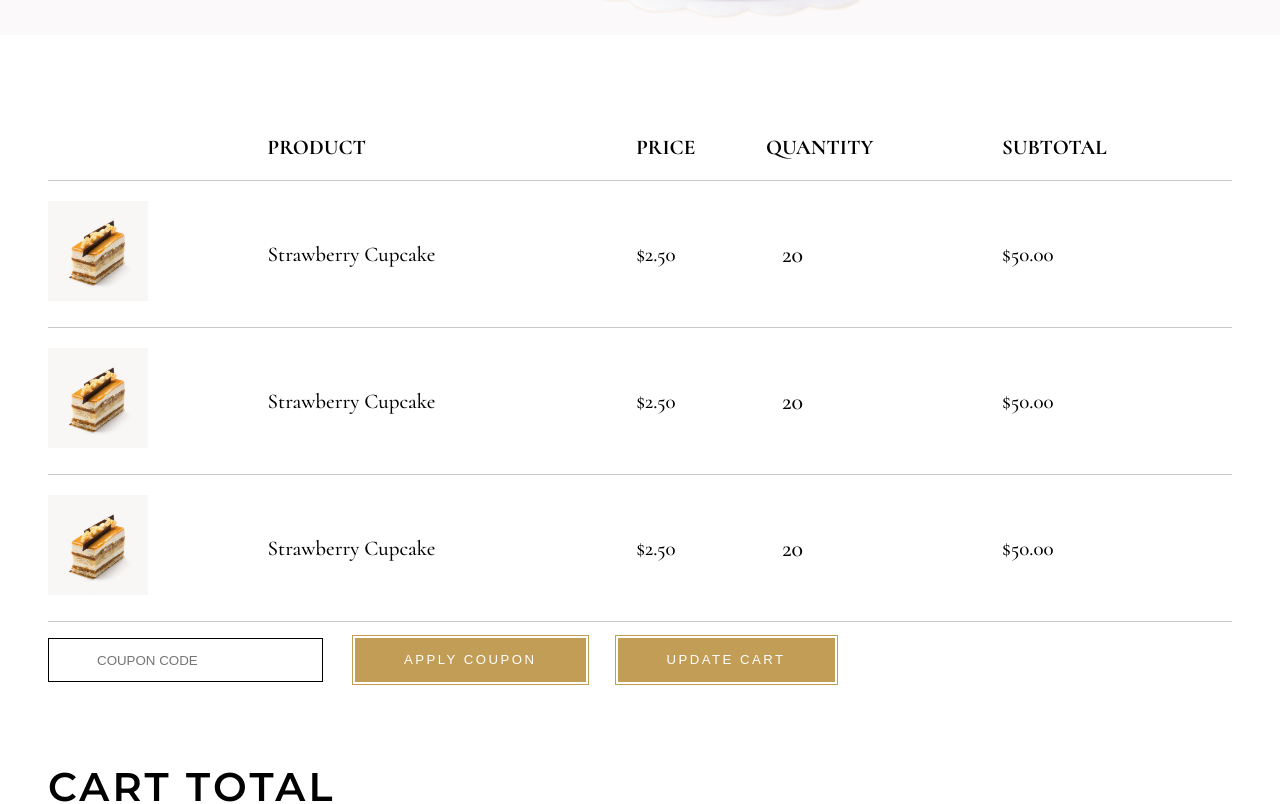
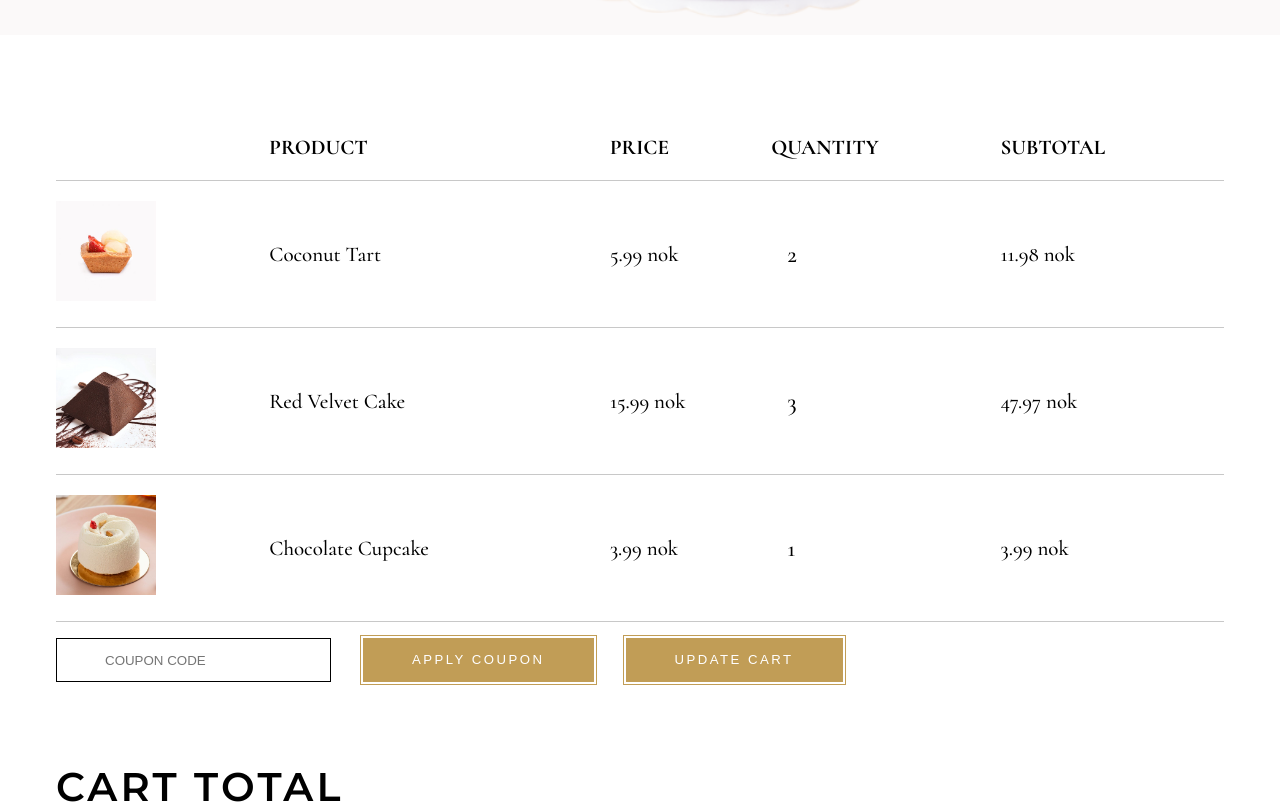
Before and after one commit to devmanoshri/Crave-cake, an Angular app: page /cart in a window 1280 px wide. Shown: the part 506-1310 px from the top of the page. Built offline with nearby package versions, Linux system fonts and the light colour scheme; some icons are missing.

Commit message:
refactor: cart page work in progress

```diff
--- a/src/app/pages/cart/cart.component.html
+++ b/src/app/pages/cart/cart.component.html
@@ -13,45 +13,25 @@
         </tr>
       </thead>
       <tbody>
+        @for(item of cartItems; let i = $index; track item.id) {
         <tr class="py-3">
           <td><i class="ph ph-x"></i></td>
           <td>
-            <img src="assets/images/products/shop-img(19).jpg" alt="item1" />
+            <img
+              src="assets/images/products/shop-img({{ item.product_id }}).jpg"
+              alt="item1"
+            />
           </td>
-          <td>Strawberry Cupcake</td>
-          <td>$2.50</td>
+          <td>{{ item.product_name }}</td>
+          <td>{{ item.product_price }} nok</td>
           <td class="quantity-container">
-            <i class="ph ph-minus"></i><span class="quantity mx-2">20</span
+            <i class="ph ph-minus"></i
+            ><span class="quantity mx-2">{{ item.quantity }}</span
             ><i class="ph ph-plus"></i>
           </td>
-          <td>$50.00</td>
+          <td>{{ item.product_price * item.quantity }} nok</td>
         </tr>
-        <tr class="py-3">
-          <td><i class="ph ph-x"></i></td>
-          <td>
-            <img src="assets/images/products/shop-img(19).jpg" alt="item1" />
-          </td>
-          <td>Strawberry Cupcake</td>
-          <td>$2.50</td>
-          <td class="quantity-container">
-            <i class="ph ph-minus"></i><span class="quantity mx-2">20</span
-            ><i class="ph ph-plus"></i>
-          </td>
-          <td>$50.00</td>
-        </tr>
-        <tr class="py-3">
-          <td><i class="ph ph-x"></i></td>
-          <td>
-            <img src="assets/images/products/shop-img(19).jpg" alt="item1" />
-          </td>
-          <td>Strawberry Cupcake</td>
-          <td>$2.50</td>
-          <td class="quantity-container">
-            <i class="ph ph-minus"></i><span class="quantity mx-2">20</span
-            ><i class="ph ph-plus"></i>
-          </td>
-          <td>$50.00</td>
-        </tr>
+        }
       </tbody>
     </table>
 
@@ -71,7 +51,7 @@
           </tr>
           <tr>
             <td>Total</td>
-            <td >$55.00</td>
+            <td>$55.00</td>
           </tr>
         </tbody>
       </table>
--- a/src/app/pages/cart/cart.component.ts
+++ b/src/app/pages/cart/cart.component.ts
@@ -1,5 +1,6 @@
 import { Component } from '@angular/core';
 import { HeroImageComponent } from "../../components/common/hero-image/hero-image.component";
+import { Cart } from '../../models/cart.model';
 
 @Component({
   selector: 'app-cart',
@@ -10,4 +11,30 @@ import { HeroImageComponent } from "../../components/common/hero-image/hero-imag
 })
 export class CartComponent {
 
+  //cartItems = [{}] as Cart[]
+
+  cartItems: Cart[] = [
+    {
+      id: 1,
+      product_id: 1,
+      product_name: 'Coconut Tart',
+      product_price: 5.99,
+      quantity: 2,
+    },
+    {
+      id: 2,
+      product_id: 4,
+      product_name: 'Red Velvet Cake',
+      product_price: 15.99,
+      quantity: 3,
+    },
+    {
+      id: 3,
+      product_id: 6,
+      product_name: 'Chocolate Cupcake',
+      product_price: 3.99,
+      quantity: 1,
+    },
+  ];
+
 }
--- a/src/app/pages/product-list/product-list.component.html
+++ b/src/app/pages/product-list/product-list.component.html
@@ -20,10 +20,12 @@
       <div class="product-card">
         <div class="image-container">
           <img
-            src="/assets/images/products/shop-img({{ i + 1 }}).jpg"
+            #prodImg
+            src="./assets/images/products/shop-img({{ i + 1 }}).jpg"
             alt="Cupcake {{ i + 1 }}"
+            (error)="prodImg.src = './assets/images/products/default.jpg'"
           />
-          <div class="add-to-cart-container">
+          <div class="add-to-cart-container mobile-hide">
             <a href=""><i class="ph ph-basket"></i> Add to cart</a>
           </div>
         </div>
@@ -38,7 +40,7 @@
             </p>
             <div class="price">{{ product.price }}NOK</div>
           </a>
-          <!-- <button class="btn btn-secondary mt-2">Add to Cart</button> -->
+          <button class="btn btn-secondary mt-2 mobile-show" onclick="addCartItem()">Add to Cart</button>
         </div>
       </div>
       }
--- a/src/app/pages/product-list/product-list.component.scss
+++ b/src/app/pages/product-list/product-list.component.scss
@@ -44,11 +44,26 @@
         }
       }
     }
-    .product-info{
-      a{
+    .product-info {
+      a {
         text-decoration: none;
         color: var(--color-primary);
       }
     }
   }
 }
+
+@media (max-width: 480px) {
+  .mobile-hide {
+    display: none;
+  }
+
+  @media (min-width: 480px) {
+    .mobile-hide {
+      display: inline;
+    }
+    .mobile-show {
+      display: none;
+    }
+  }
+}
--- a/src/app/pages/product-list/product-list.component.ts
+++ b/src/app/pages/product-list/product-list.component.ts
@@ -5,11 +5,12 @@ import { Observable } from 'rxjs';
 import { HeroImageComponent } from '../../components/common/hero-image/hero-image.component';
 import { Product, ResponseWrapper } from '../../models/product.model';
 import { ProductService } from '../../services/product.service';
+import { NgOptimizedImage } from '@angular/common';
 
 @Component({
   selector: 'app-product-list',
   standalone: true,
-  imports: [HeroImageComponent, RouterModule, CommonModule],
+  imports: [HeroImageComponent, RouterModule, CommonModule, NgOptimizedImage],
   providers: [],
   templateUrl: './product-list.component.html',
   styleUrl: './product-list.component.scss',
--- a/src/scss/app.scss
+++ b/src/scss/app.scss
@@ -5,23 +5,26 @@ body {
   font-weight: 500;
   font-size: 18px;
   -webkit-font-smoothing: antialiased;
-  transition: all .2s ease-in-out;
+  transition: all 0.2s ease-in-out;
 }
 
 .container-fluid {
   max-width: 100%;
-  margin: 0 var(--spacing-small);
+  margin: 0 var(--spacing-medium);
 }
 
 .container {
   max-width: var(--width-container);
   margin: 0 auto;
-  padding: 0 var(--spacing-small);
+  padding: 0 var(--spacing-medium);
 }
 
 @media (min-width: 768px) {
   body {
     font-size: 21px;
+  }
+  .container-fluid {
+    margin: 0 var(--spacing-large);
   }
 }
 
--- a/src/scss/typography.scss
+++ b/src/scss/typography.scss
@@ -38,9 +38,46 @@ h5 {
 
 .sub-heading {
   font-family: var(--font-cursive);
-  font-size: 50px;
+  font-size: 3.125rem;
   line-height: 40px;
   color: var(--color-gold);
   font-style: normal;
   text-transform: lowercase;
 }
+
+@media only screen and (min-width: 681px) and (max-width: 1024px) {
+  h1 {
+    font-size: 3.625rem;
+  }
+  h2 {
+    font-size: 2.9375rem;
+  }
+  h3 {
+    font-size: 2.25rem;
+  }
+}
+
+@media only screen and (max-width: 680px) {
+  h1 {
+    font-size: 2.125rem;
+    letter-spacing: 4px;
+  }
+  h2 {
+    font-size: 2rem;
+  }
+  h3 {
+    font-size: 1.8125rem;
+  }
+  .sub-heading {
+    font-size: 2.5rem;
+  }
+}
+
+a {
+  text-decoration: none;
+  color: var(--color-text);
+  transition: all 0.2s ease-in-out;
+  &:hover {
+    color: var(--color-gold);
+  }
+}
```
